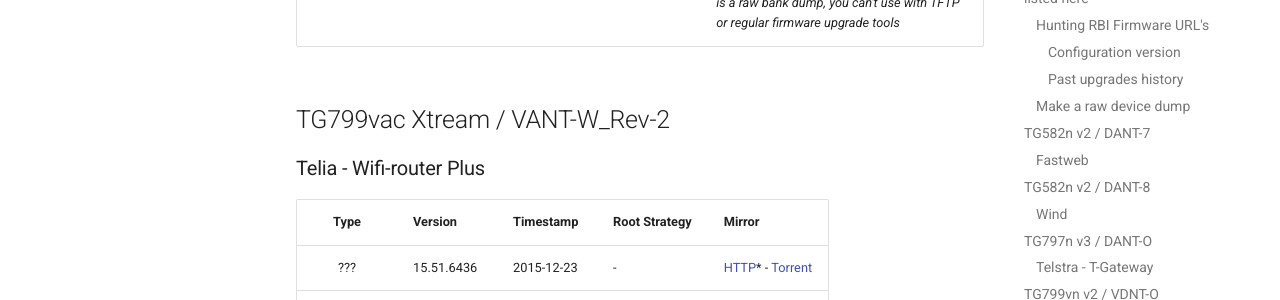
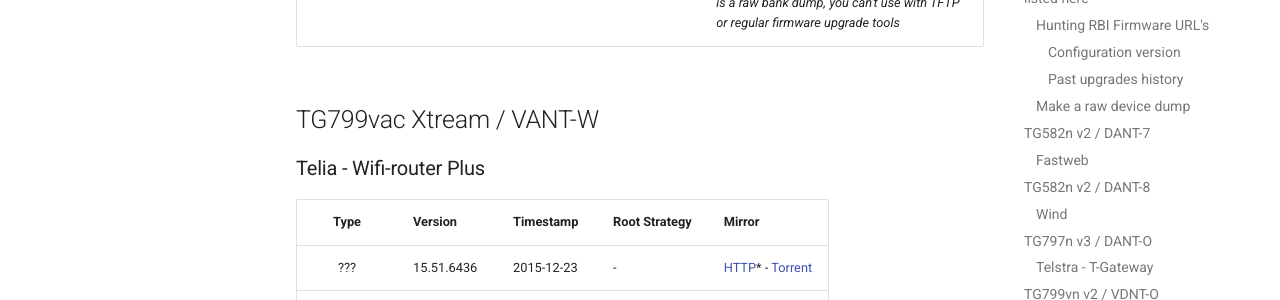
Before and after one commit to hack-technicolor/hack-technicolor, an MkDocs documentation site: the page built from docs/Repository.md, in a window 1280 px wide and 900 px high, scrolled down 9578 px. Shown: the part 155-455 px from the top of the window. Built offline with MkDocs 1.6.1 and Material for MkDocs 9.7.7, drawn with Linux system fonts in a browser that asks for light colours; comment, search, counter and statistics services are not loaded.

Commit message:
Update Repository.md

```diff
--- a/docs/Repository.md
+++ b/docs/Repository.md
@@ -275,7 +275,7 @@
 |:------:|:-----------------|:-----------|:--------------|:-------|
 | 2      | 17.1.7854        | 2018-02-15 | #C            | [HTTPS](https://github.com/hack-technicolor/tch-bank-dumps/raw/master/vant-w/etisalat-vant-w_17.1.7854-0001025-bank_dump.xz) - *note: this **IS NOT** an RBI firmware, it is a raw bank dump, you can't use with TFTP or regular firmware upgrade tools* |
 
-## TG799vac Xtream / VANT-W_Rev-2
+## TG799vac Xtream / VANT-W
 
 ### Telia - Wifi-router Plus
 
```
